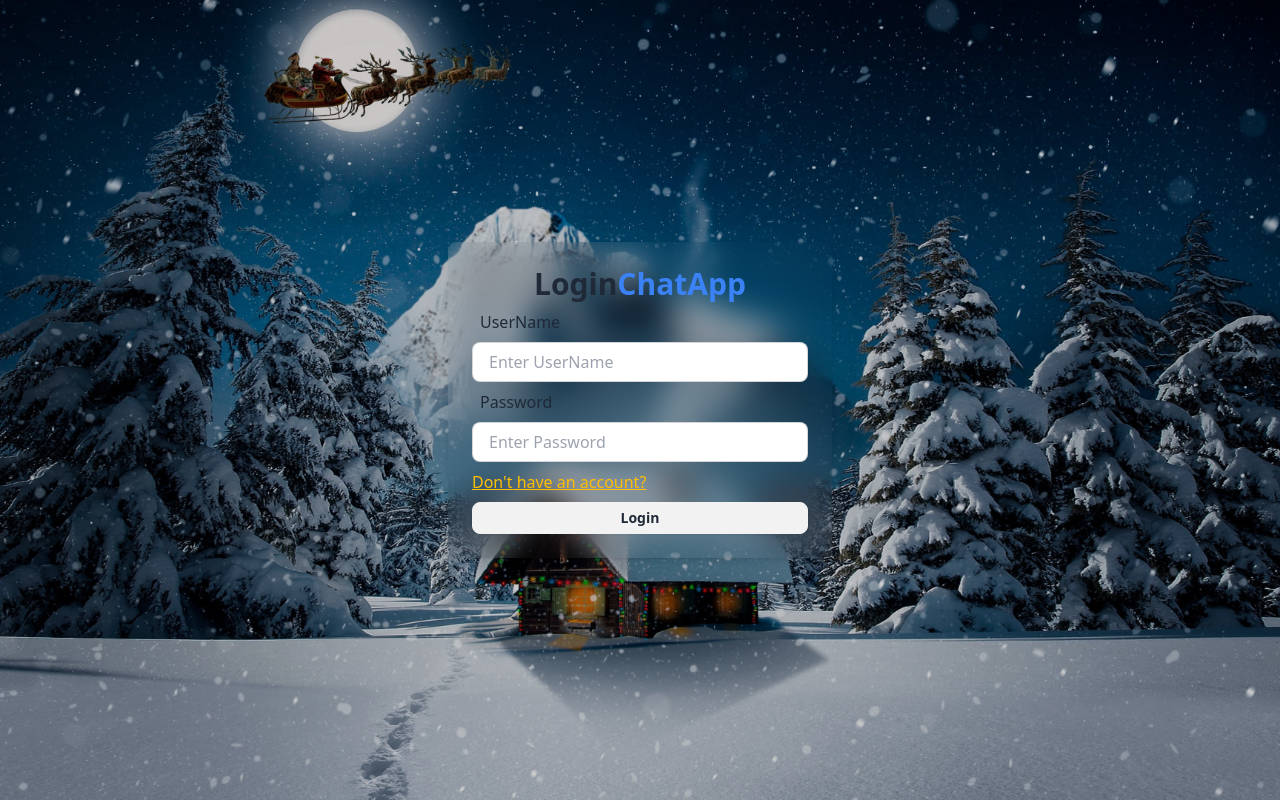
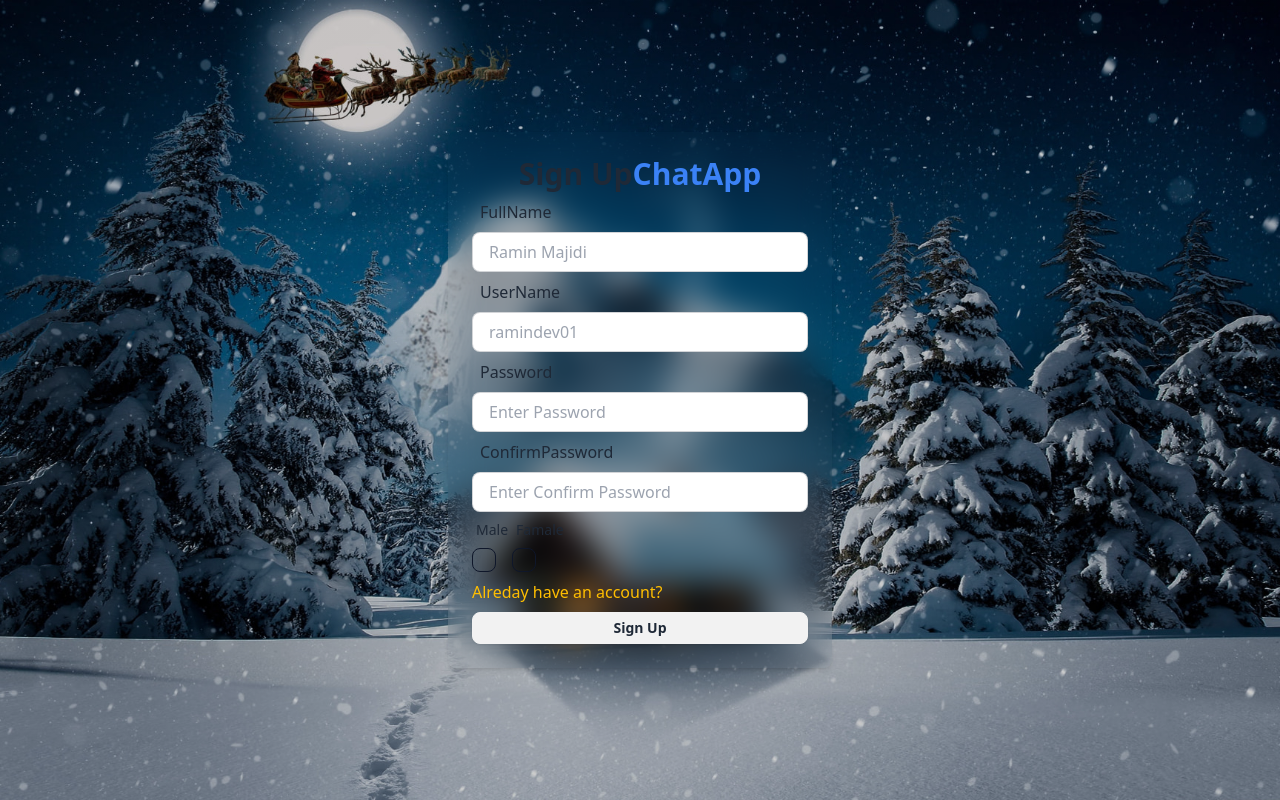
Before and after one commit to RaminMajidi/chat-room, a React (Vite) app in the folder frontend/: page / in a window 1280 px wide. Built offline with nearby package versions, Linux system fonts and the light colour scheme.

Commit message:
created basic SignUp page

```diff
--- a/frontend/src/components/App.jsx
+++ b/frontend/src/components/App.jsx
@@ -1,12 +1,11 @@
-import Login from "../pages/login/Login"
-
+import SignUp from "../pages/signup/SignUp"
 
 function App() {
 
 
   return (
     <div className="p-4 h-screen flex items-center justify-center">
-      <Login/>
+      <SignUp/>
     </div>
   )
 }
--- a/frontend/src/index.css
+++ b/frontend/src/index.css
@@ -3,8 +3,12 @@
 @tailwind utilities;
 
 body {
-    background: linear-gradient(rgba(0, 0, 0, 0.2),rgba(0, 0, 0, 0.2)), url('/bg.png');
+    background: linear-gradient(rgba(0, 0, 0, 0.2), rgba(0, 0, 0, 0.2)), url('/bg.png');
     background-repeat: no-repeat;
     background-size: cover;
     background-position: center;
 }
+
+a {
+    text-decoration: none !important;
+}
--- /dev/null
+++ b/frontend/src/pages/signup/GenderCheckbox.jsx
@@ -0,0 +1,35 @@
+
+
+const GenderCheckbox = () => {
+    return (
+        <div className="flex">
+            <div className="form-control">
+                <label className="label gap-2 cursor-pointer">
+                    <span className="label-text">
+                        Male
+                    </span>
+                </label>
+                <input
+                    type="checkbox"
+                    placeholder="Enter Confirm Password"
+                    className="checkbox border-slate-900"
+                />
+            </div>
+            <div className="form-control">
+                <label className="label gap-2 cursor-pointer">
+                    <span className="label-text">
+                        Famale
+                    </span>
+                </label>
+                <input
+                    type="checkbox"
+                    placeholder="Enter Confirm Password"
+                    className="checkbox border-slate-900"
+                />
+            </div>
+
+        </div>
+    )
+}
+
+export default GenderCheckbox
--- a/frontend/src/pages/signup/SignUp.jsx
+++ b/frontend/src/pages/signup/SignUp.jsx
@@ -1,9 +1,84 @@
 import React from 'react'
+import GenderCheckbox from './GenderCheckbox'
 
 const SignUp = () => {
-  return (
-    <div>SignUp</div>
-  )
+    return (
+        <div className='flex flex-col items-center justify-center min-w-96 mx-auto'>
+            <div className="w-full p-6 rounded-lg shadow-md bg-gray-400 bg-clip-padding
+    backdrop-filter backdrop-blur-lg bg-opacity-0">
+                <h1 className="text-3xl font-semibold text-center to-gray-300">
+                    Sign Up
+                    <span className="text-blue-500">ChatApp</span>
+                </h1>
+
+                <form>
+
+                    <div>
+                        <label className="label p-2">
+                            <span className="text-base label-text">
+                                FullName
+                            </span>
+                        </label>
+                        <input
+                            type="text"
+                            placeholder="Ramin Majidi"
+                            className="input input-bordered w-full h-10"
+                        />
+                    </div>
+
+                    <div>
+                        <label className="label p-2">
+                            <span className="text-base label-text">
+                                UserName
+                            </span>
+                        </label>
+                        <input
+                            type="text"
+                            placeholder="ramindev01"
+                            className="input input-bordered w-full h-10"
+                        />
+                    </div>
+
+                    <div>
+                        <label className="label p-2">
+                            <span className="text-base label-text">
+                                Password
+                            </span>
+                        </label>
+                        <input
+                            type="password"
+                            placeholder="Enter Password"
+                            className="input input-bordered w-full h-10"
+                        />
+                    </div>
+
+                    <div>
+                        <label className="label p-2">
+                            <span className="text-base label-text">
+                                ConfirmPassword
+                            </span>
+                        </label>
+                        <input
+                            type="password"
+                            placeholder="Enter Confirm Password"
+                            className="input input-bordered w-full h-10"
+                        />
+                    </div>
+
+                    <GenderCheckbox />
+
+                    <a href='#' className="link link-warning mt-2 inline-block">
+                        Alreday have an account?
+                    </a>
+
+                    <div>
+                        <button className="btn btn-block btn-sm mt-2">Sign Up</button>
+                    </div>
+                </form>
+            </div>
+
+        </div>
+    )
 }
 
-export default SignUp
+export default SignUp;
```
